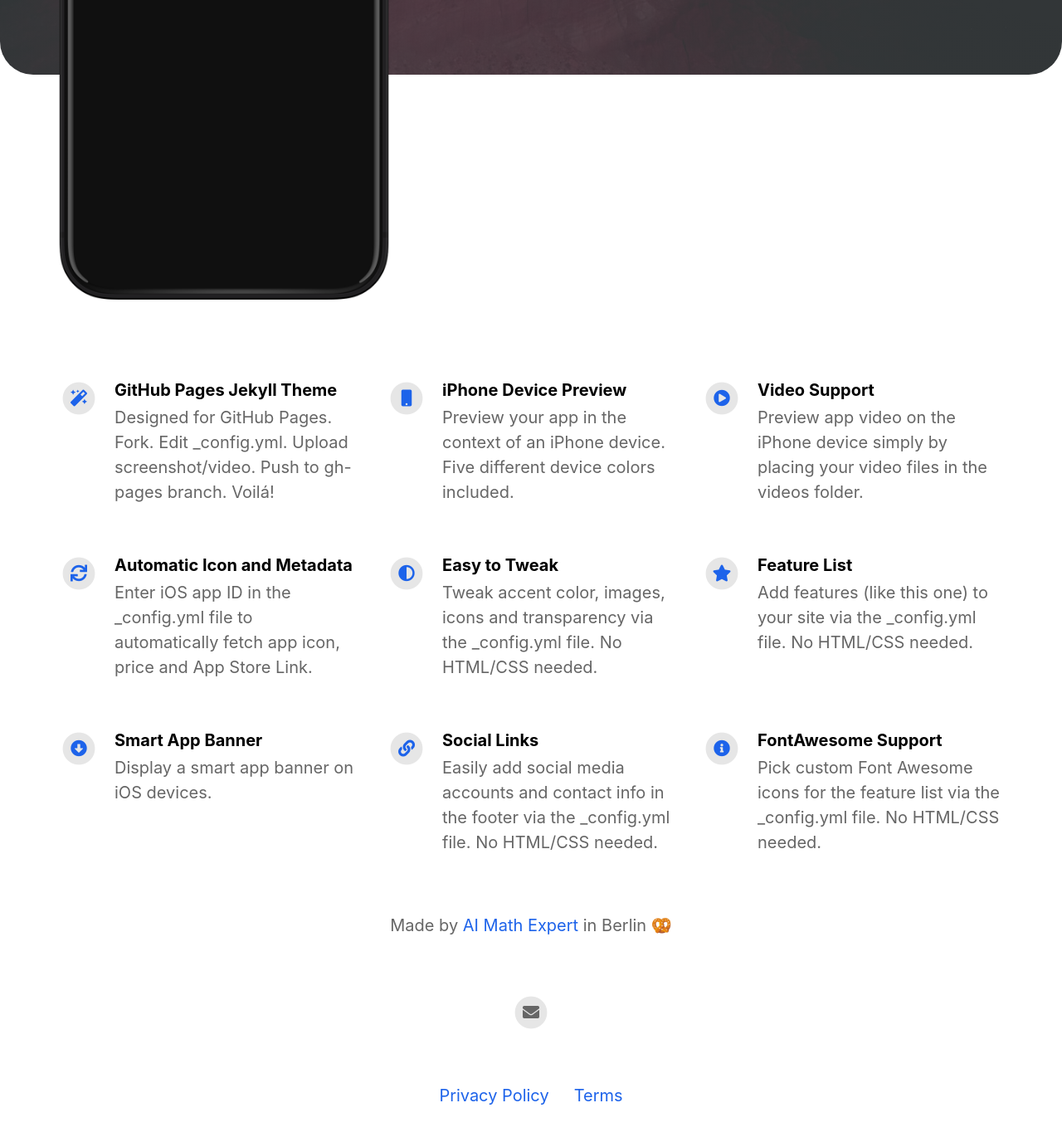
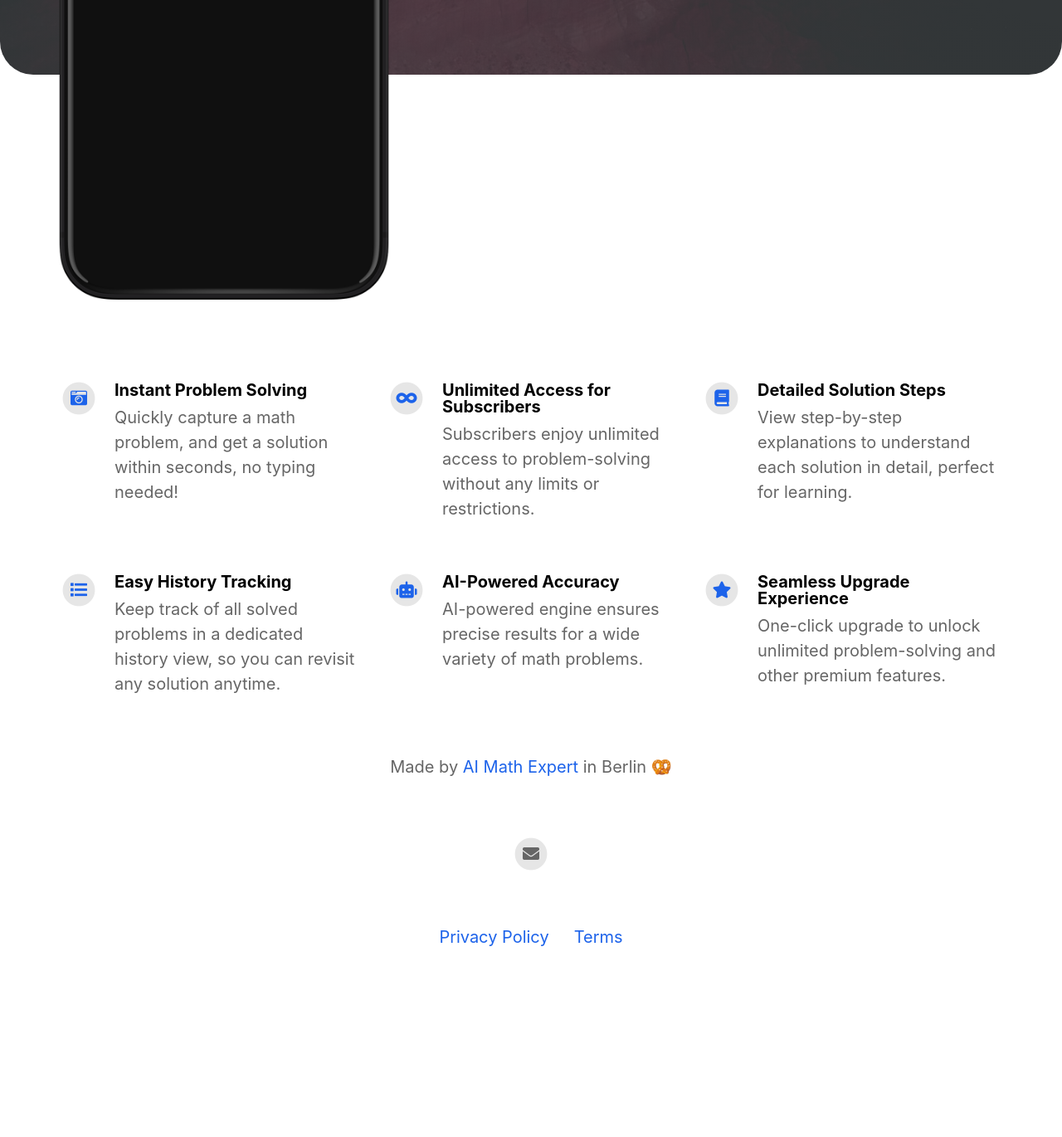
Before and after one commit to ssup1/mathai-web, a Jekyll site: the page built from index.html, in a window 1280 px wide and 1400 px high, scrolled down 624 px. Shown: the top 1370 px of the window at 83% size. Built offline with Jekyll 4.4.1, drawn with Linux system fonts in a browser that asks for light colours; nearby versions of some CDN libraries; after the commit the page ends 1833 px from its top, so only the background shows below that; some of the changed text lies outside the part shown.

Commit message:
Update content

```diff
--- a/_config.yml
+++ b/_config.yml
@@ -2,7 +2,7 @@
 page_title                                :                                           # Automatically populates with app name if not set and if iOS app ID is set. Otherwise enter manually.
 
 # App Info
-ios_app_id                                : 1234793120                                # Required. Enter iOS app ID to automatically populate name, price and icons (e.g. 718043190).
+ios_app_id                                : 6736921103                                # Required. Enter iOS app ID to automatically populate name, price and icons (e.g. 718043190).
 ios_app_country                           : us                                        # Required outside USA. Enter 2 letter country code as in https://en.wikipedia.org/wiki/ISO_3166-1_alpha-2
 
 appstore_link                             :                                           # Automatically populates if not set and if iOS app ID is set. Otherwise enter manually.
@@ -10,10 +10,10 @@ playstore_link                            :
 presskit_download_link                    :                                          # Enter a link to downloadable file or (e.g. public Dropbox link to a .zip file).
                                                                                       # Or upload your press kit file to assets and set path accordingly (e.g. "assets/your_press_kit.zip").
 
-app_icon                                  : # assets/appicon.png                      # Automatically populates if not set and if iOS app ID is set.  Otherwise enter path to icon file manually.
+app_icon                                  : assets/appicon.png                      # Automatically populates if not set and if iOS app ID is set.  Otherwise enter path to icon file manually.
 app_name                                  :                                           # Automatically populates if not set and if iOS app ID is set.  Otherwise enter manually.
 app_price                                 :                                           # Automatically populates if not set and if iOS app ID is set.  Otherwise enter manually.
-app_description                           : Take a photo and get solution
+app_description                           : Snap to Solve Any Equation
 
 enable_smart_app_banner                   : true                                      # Set to true to show a smart app banner at top of page on mobile devices.
 
@@ -36,41 +36,29 @@ mastodon_link                             :
 # Feature List                            Edit, add or remove features to be presented.
 features                                  :
 
-  - title                                 : GitHub Pages Jekyll Theme
-    description                           : Designed for GitHub Pages. Fork. Edit _config.yml. Upload screenshot/video. Push to gh-pages branch. Voilá!
-    fontawesome_icon_name                 : magic
+  - title                                 : Instant Problem Solving
+    description                           : Quickly capture a math problem, and get a solution within seconds, no typing needed!
+    fontawesome_icon_name                 : camera-retro
 
-  - title                                 : iPhone Device Preview
-    description                           : Preview your app in the context of an iPhone device. Five different device colors included.
-    fontawesome_icon_name                 : mobile
+  - title                                 : Unlimited Access for Subscribers
+    description                           : Subscribers enjoy unlimited access to problem-solving without any limits or restrictions.
+    fontawesome_icon_name                 : infinity
 
-  - title                                 : Video Support
-    description                           : Preview app video on the iPhone device simply by placing your video files in the videos folder.
-    fontawesome_icon_name                 : play-circle
+  - title                                 : Detailed Solution Steps
+    description                           : View step-by-step explanations to understand each solution in detail, perfect for learning.
+    fontawesome_icon_name                 : book
 
-  - title                                 : Automatic Icon and Metadata
-    description                           : Enter iOS app ID in the _config.yml file to automatically fetch app icon, price and App Store Link.
-    fontawesome_icon_name                 : sync
+  - title                                 : Easy History Tracking
+    description                           : Keep track of all solved problems in a dedicated history view, so you can revisit any solution anytime.
+    fontawesome_icon_name                 : list
 
-  - title                                 : Easy to Tweak
-    description                           : Tweak accent color, images, icons and transparency via the _config.yml file. No HTML/CSS needed.
-    fontawesome_icon_name                 : adjust
+  - title                                 : AI-Powered Accuracy
+    description                           : AI-powered engine ensures precise results for a wide variety of math problems.
+    fontawesome_icon_name                 : robot
 
-  - title                                 : Feature List
-    description                           : Add features (like this one) to your site via the _config.yml file. No HTML/CSS needed.
+  - title                                 : Seamless Upgrade Experience
+    description                           : One-click upgrade to unlock unlimited problem-solving and other premium features.
     fontawesome_icon_name                 : star
-
-  - title                                 : Smart App Banner
-    description                           : Display a smart app banner on iOS devices.
-    fontawesome_icon_name                 : arrow-alt-circle-down
-
-  - title                                 : Social Links
-    description                           : Easily add social media accounts and contact info in the footer via the _config.yml file. No HTML/CSS needed.
-    fontawesome_icon_name                 : link
-
-  - title                                 : FontAwesome Support
-    description                           : Pick custom Font Awesome icons for the feature list via the _config.yml file. No HTML/CSS needed.
-    fontawesome_icon_name                 : info-circle
 
   - title                                 : # New Feature Title
     description                           : # New Feature Description
--- a/_layouts/default.html
+++ b/_layouts/default.html
@@ -12,7 +12,9 @@
 
                         <svg version="1.1" xmlns="http://www.w3.org/2000/svg" xmlns:xlink="http://www.w3.org/1999/xlink" viewBox="0 0 0 0" style="position: absolute;">
                             <clipPath id="screenMask" clipPathUnits="objectBoundingBox" transform="scale(0.00257, 0.00119)">
-                                <path d="M6490.24,1234.36H6216.28c-2.57,0-10.55-.07-12.07-0.07a87.524,87.524,0,0,1-12-1.03,40.051,40.051,0,0,1-11.4-3.79,38.315,38.315,0,0,1-16.82-16.84,39.948,39.948,0,0,1-3.78-11.42,72.257,72.257,0,0,1-1.04-12.02c-0.06-1.83-.06-5.56-0.06-5.56V452.125h0s0.06-11.391.06-12.086a87.9,87.9,0,0,1,1.04-12.025,39.843,39.843,0,0,1,3.78-11.413,38.283,38.283,0,0,1,16.82-16.847,39.762,39.762,0,0,1,11.4-3.785,71.909,71.909,0,0,1,12-1.037c16.99-.567,36.32-0.061,34.51-0.061,5.02,0,6.5,3.439,6.63,6.962a35.611,35.611,0,0,0,1.2,8.156,21.326,21.326,0,0,0,19.18,15.592c2.28,0.192,6.78.355,6.78,0.355H6433.7s4.5-.059,6.79-0.251a21.348,21.348,0,0,0,19.18-15.591,35.582,35.582,0,0,0,1.19-8.154c0.13-3.523,1.61-6.962,6.64-6.962-1.81,0,17.52-.5,34.5.061a71.923,71.923,0,0,1,12.01,1.038,39.832,39.832,0,0,1,11.4,3.784,38.283,38.283,0,0,1,16.82,16.844,40.153,40.153,0,0,1,3.78,11.413,87.844,87.844,0,0,1,1.03,12.023c0,0.695.06,12.084,0.06,12.084h0V1183.64s0,3.72-.06,5.55a72.366,72.366,0,0,1-1.03,12.03,40.2,40.2,0,0,1-3.78,11.41,38.315,38.315,0,0,1-16.82,16.84,40.155,40.155,0,0,1-11.4,3.79,87.669,87.669,0,0,1-12.01,1.03c-1.52,0-9.5.07-12.07,0.07" transform="translate(-6159.12 -394.656)"/>
+                                <path d="M6490.24,1234.36H6216.28c-2.57,0-10.55-.07-12.07-0.07a87.524,87.524,0,0,1-12-1.03,40.051,40.051,0,0,1-11.4-3.79,38.315,38.315,0,0,1-16.82-16.84,39.948,39.948,0,0,1-3.78-11.42,72.257,72.257,0,0,1-1.04-12.02c-0.06-1.83-.06-5.56-0.06-5.56V452.125h0s0.06-11.391.06-12.086a87.9,87.9,0,0,1,1.04-12.025,39.843,39.843,0,0,1,3.78-11.413,38.283,38.283,0,0,1,16.82-16.847,39.762,39.762,0,0,1,11.4-3.785,71.909,71.909,0,0,1,12-1.037c16.99-.567,36.32-0.061,34.51-0.061,
+                                h215,
+                                -1.81,0,17.52-.5,34.5.061a71.923,71.923,0,0,1,12.01,1.038,39.832,39.832,0,0,1,11.4,3.784,38.283,38.283,0,0,1,16.82,16.844,40.153,40.153,0,0,1,3.78,11.413,87.844,87.844,0,0,1,1.03,12.023c0,0.695.06,12.084,0.06,12.084h0V1183.64s0,3.72-.06,5.55a72.366,72.366,0,0,1-1.03,12.03,40.2,40.2,0,0,1-3.78,11.41,38.315,38.315,0,0,1-16.82,16.84,40.155,40.155,0,0,1-11.4,3.79,87.669,87.669,0,0,1-12.01,1.03c-1.52,0-9.5.07-12.07,0.07" transform="translate(-6159.12 -394.656)"/>
                             </clipPath>
                         </svg>
 
```
Also changed, not shown: assets/appIcon.png (added), 1 other file.
